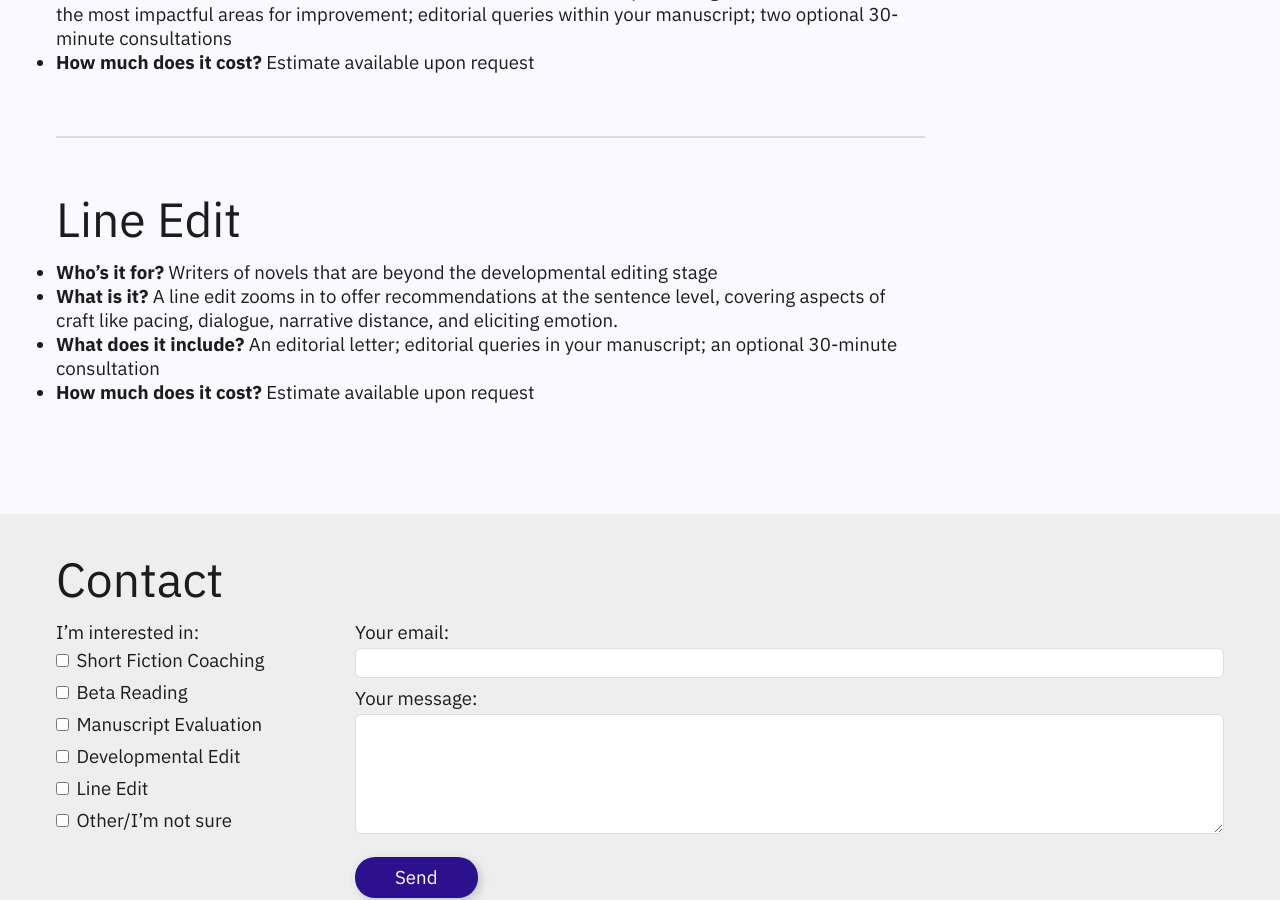
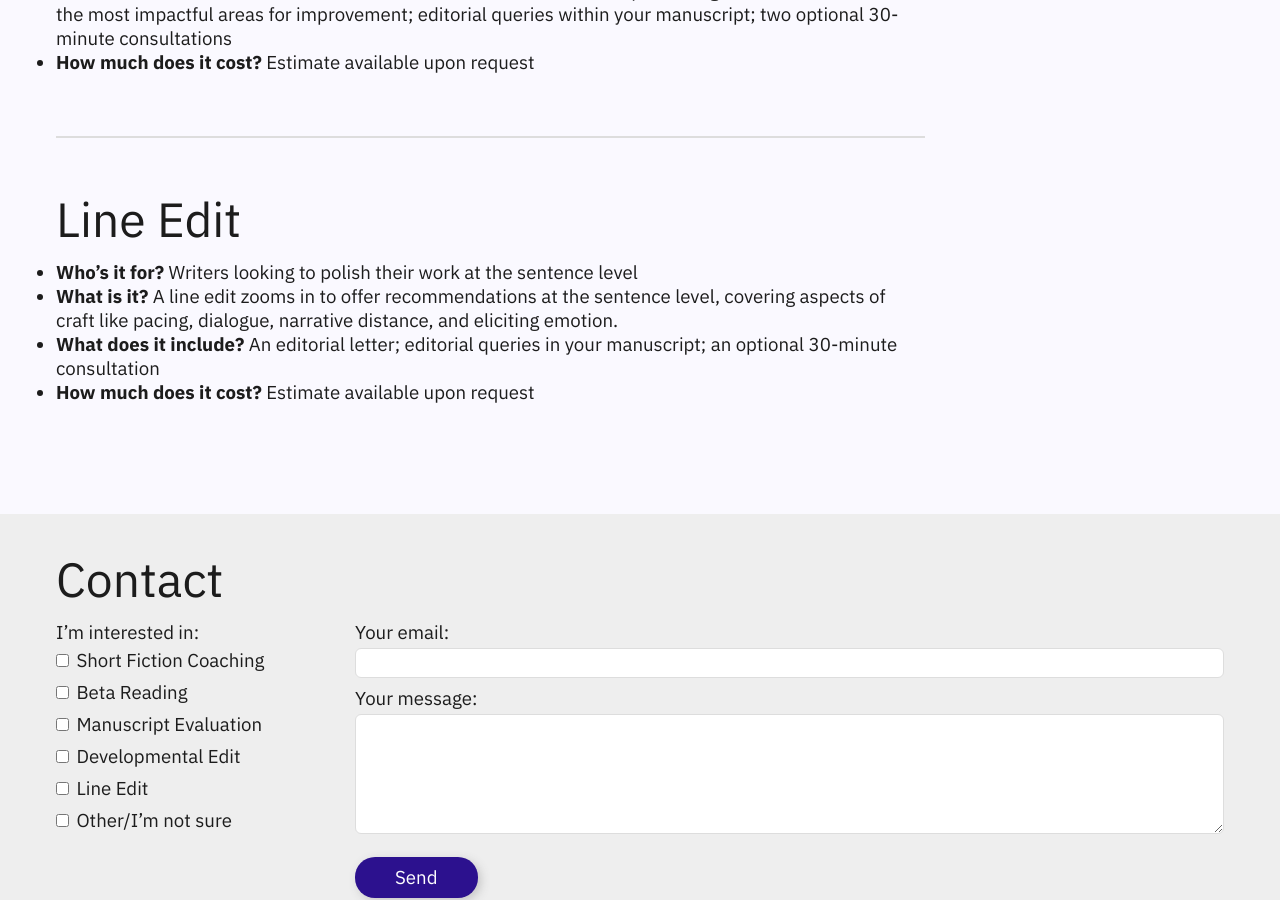
Before and after one commit to kgrimSV/Strange_Visitor, a Jekyll site: the page built from services.md, in a window 1280 px wide and 900 px high, scrolled down 1592 px. Built offline with Jekyll 4.4.1, drawn with Linux system fonts in a browser that asks for light colours; some web fonts are replaced.

Commit message:
Update services.md

```diff
--- a/services.md
+++ b/services.md
@@ -47,7 +47,7 @@ permalink: /services/
 ---
 
 ## Line Edit
-- **Who&rsquo;s it for?** Writers of novels that are beyond the developmental editing stage
+- **Who&rsquo;s it for?** Writers looking to polish their work at the sentence level
 - **What is it?** A line edit zooms in to offer recommendations at the sentence level, covering aspects of craft like pacing, dialogue, narrative distance, and eliciting emotion.
 - **What does it include?** An editorial letter; editorial queries in your manuscript; an optional 30-minute consultation
 - **How much does it cost?** Estimate available upon request
```
